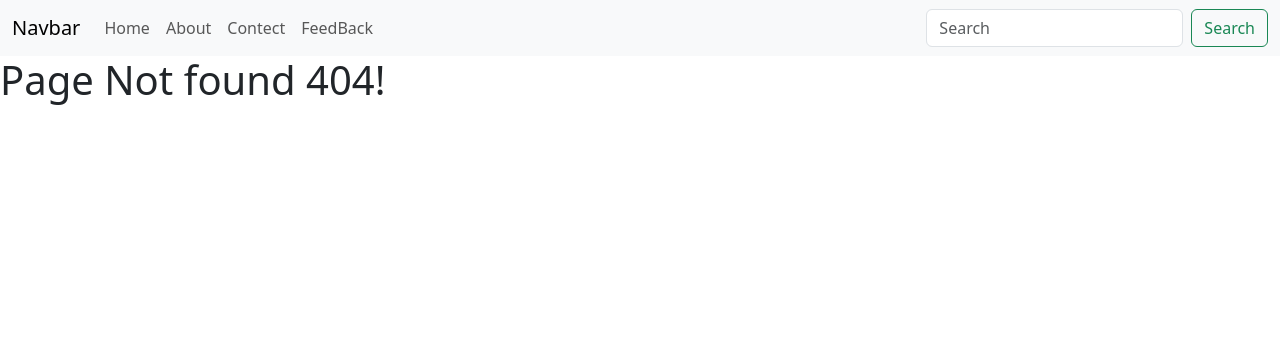
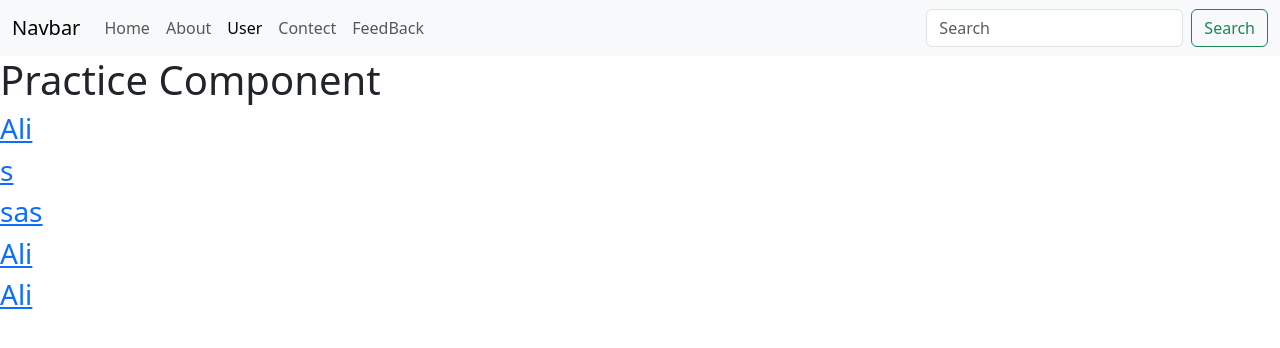
Before and after one commit to Mr-Mudasir-Dev/react-learning-journey, a React (Vite) app in the folder react-practice/: page /practice in a window 1280 px wide. Before the commit this address had no page. Shown: the top 348 px of the page. Built offline with nearby package versions, Linux system fonts and the light colour scheme.

Commit message:
dynamic route & layout/index route

```diff
--- a/react-practice/src/App.jsx
+++ b/react-practice/src/App.jsx
@@ -1,82 +1,29 @@
 import { Link, NavLink } from "react-router";
 import { Routes, Route } from "react-router";
 import Home from "./Home";
+import Header from "./Header";
 import About from "./About";
 import Contect from "./Contect";
 import Feedback, { Answeer, Detailed, Question } from "./Feedback";
 import Page404 from "./Page404";
+import UserDetailed from "./UserDetailed";
+import Practice from "./Practice";
 
 function App() {
   return (
     <>
-      <nav className="navbar navbar-expand-lg bg-body-tertiary">
-        <div className="container-fluid">
-          <Link className="navbar-brand" to="/">
-            Navbar
-          </Link>
-
-          <button
-            className="navbar-toggler"
-            type="button"
-            data-bs-toggle="collapse"
-            data-bs-target="#navbarSupportedContent"
-            aria-controls="navbarSupportedContent"
-            aria-expanded="false"
-            aria-label="Toggle navigation"
-          >
-            <span className="navbar-toggler-icon"></span>
-          </button>
-
-          <div className="collapse navbar-collapse" id="navbarSupportedContent">
-            <ul className="navbar-nav me-auto mb-2 mb-lg-0">
-              <li className="nav-item">
-                <NavLink className="nav-link" to="/">
-                  Home
-                </NavLink>
-              </li>
-
-              <li className="nav-item">
-                <NavLink className="nav-link" to="/about">
-                  About
-                </NavLink>
-              </li>
-
-              <li className="nav-item">
-                <NavLink className="nav-link" to="/contect">
-                  Contect
-                </NavLink>
-              </li>
-
-              <li className="nav-item">
-                <NavLink className="nav-link" to="/feedback">
-                  FeedBack
-                </NavLink>
-              </li>
-            </ul>
-
-            <form className="d-flex" role="search">
-              <input
-                className="form-control me-2"
-                type="search"
-                placeholder="Search"
-              />
-              <button className="btn btn-outline-success" type="submit">
-                Search
-              </button>
-            </form>
-          </div>
-        </div>
-      </nav>
-
       <Routes>
-        <Route path="/" element={<Home />} />
-        <Route path="/about" element={<About />} />
-        <Route path="/contect" element={<Contect />} />
-
-        <Route path="/feedback" element={<Feedback />} >
-        <Route path="question" element={<Question />} />
-        <Route path="answer" element={<Answeer />} />
-        <Route path="detailed" element={<Detailed />} />
+        <Route element={<Header />}>
+          <Route path="/" element={<Home />} />
+          <Route path="/practice" element={<Practice />} />
+          <Route path="/user/detailed/:id" element={<UserDetailed />} />
+          <Route path="/about" element={<About />} />
+          <Route path="/contect" element={<Contect />} />
+        </Route>
+        <Route path="/feedback" element={<Feedback />}>
+          <Route index element={<Question />} />
+          <Route path="answer" element={<Answeer />} />
+          <Route path="detailed" element={<Detailed />} />
         </Route>
 
         <Route path="/*" element={<Page404 />} />
--- a/react-practice/src/Feedback.jsx
+++ b/react-practice/src/Feedback.jsx
@@ -7,7 +7,7 @@ function Feedback() {
       <br />
       <ul className="nav nav-tabs">
         <li className="nav-item">
-          <NavLink  className="nav-link" to="question">
+          <NavLink className="nav-link" to="/feedback">
             Question
           </NavLink>
         </li>
@@ -21,6 +21,11 @@ function Feedback() {
         <li className="nav-item">
           <NavLink className="nav-link" to="detailed">
             Detailed
+          </NavLink>
+        </li>
+        <li className="nav-item">
+          <NavLink className="nav-link" to="/">
+            Back To Home
           </NavLink>
         </li>
       </ul>
--- /dev/null
+++ b/react-practice/src/Header.jsx
@@ -0,0 +1,75 @@
+import { NavLink, Outlet } from "react-router";
+
+function Header() {
+  return (
+    <>
+      <nav className="navbar navbar-expand-lg bg-body-tertiary">
+        <div className="container-fluid">
+          <NavLink className="navbar-brand" to="/">
+            Navbar
+          </NavLink>
+
+          <button
+            className="navbar-toggler"
+            type="button"
+            data-bs-toggle="collapse"
+            data-bs-target="#navbarSupportedContent"
+            aria-controls="navbarSupportedContent"
+            aria-expanded="false"
+            aria-label="Toggle navigation"
+          >
+            <span className="navbar-toggler-icon"></span>
+          </button>
+
+          <div className="collapse navbar-collapse" id="navbarSupportedContent">
+            <ul className="navbar-nav me-auto mb-2 mb-lg-0">
+              <li className="nav-item">
+                <NavLink className="nav-link" to="/">
+                  Home
+                </NavLink>
+              </li>
+
+              <li className="nav-item">
+                <NavLink className="nav-link" to="/about">
+                  About
+                </NavLink>
+              </li>
+
+              <li className="nav-item">
+                <NavLink className="nav-link" to="/practice">
+                  User
+                </NavLink>
+              </li>
+
+              <li className="nav-item">
+                <NavLink className="nav-link" to="/contect">
+                  Contect
+                </NavLink>
+              </li>
+
+              <li className="nav-item">
+                <NavLink className="nav-link" to="/feedback">
+                  FeedBack
+                </NavLink>
+              </li>
+            </ul>
+
+            <form className="d-flex" role="search">
+              <input
+                className="form-control me-2"
+                type="search"
+                placeholder="Search"
+              />
+              <button className="btn btn-outline-success" type="submit">
+                Search
+              </button>
+            </form>
+          </div>
+        </div>
+      </nav>
+      <Outlet />
+    </>
+  );
+}
+
+export default Header;
--- a/react-practice/src/Practice.jsx
+++ b/react-practice/src/Practice.jsx
@@ -1,7 +1,21 @@
+import { Link } from "react-router";
+
 const Practice = () => {
+  let userdata = [
+    { id: 2, name: "Ali" },
+    { id: 3, name: "s" },
+    { id: 4, name: "sas" },
+    { id: 5, name: "Ali" },
+    { id: 6, name: "Ali" },
+  ];
   return (
     <>
       <h1>Practice Component</h1>
+      {userdata.map((user, ind) => (
+        <h3 key={ind}>
+          <Link to={"/user/detailed/" + user.id}>{user.name}</Link>
+        </h3>
+      ))}
     </>
   );
 };
--- /dev/null
+++ b/react-practice/src/UserDetailed.jsx
@@ -0,0 +1,13 @@
+import { useParams } from "react-router";
+
+function UserDetailed() {
+  const parms = useParams();
+  return (
+    <>
+      <h1>UserDetailed page</h1>
+      <h3>User In is: {parms.id}</h3>
+    </>
+  );
+}
+
+export default UserDetailed;
```
Also changed, not shown: react-practice/src/Detailed.jsx (added, +9 -0 lines).
